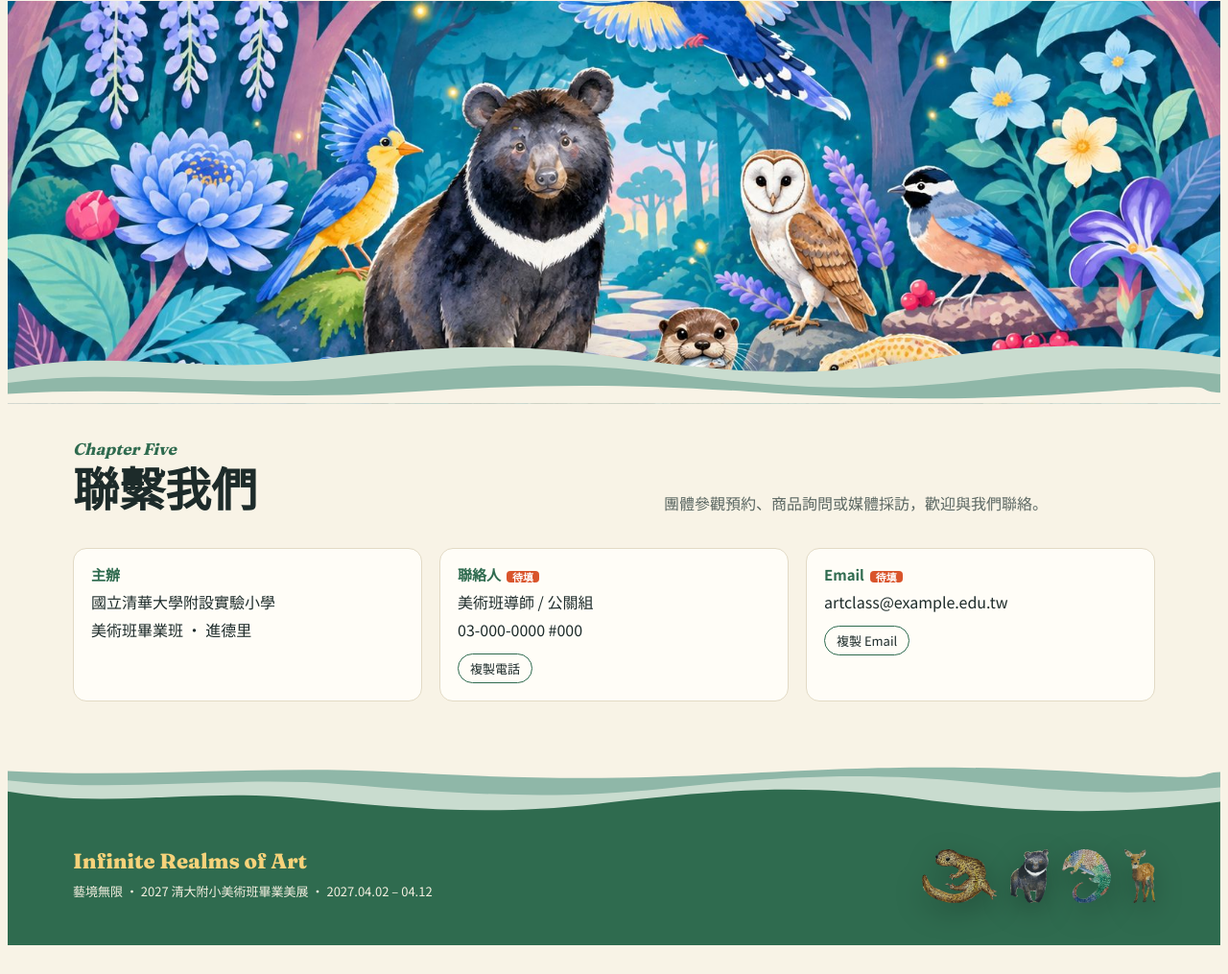
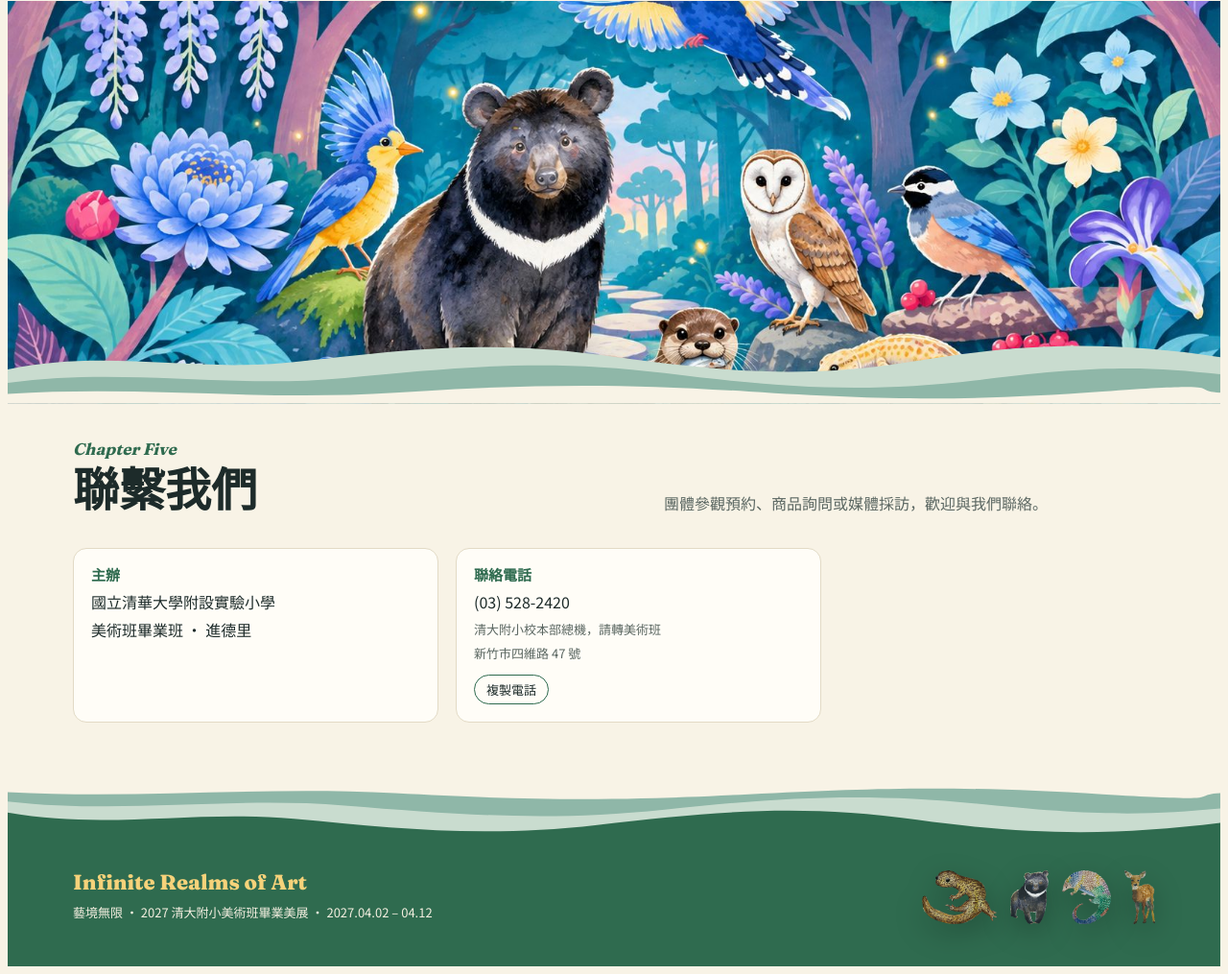
Before and after one commit to bluerainc/jinde, a plain HTML site: page index.html in a window 1280 px wide. Shown: the part 7298-8313 px from the top of the page at 96% size. Before the commit the page ends 8291 px from the top, so only its background shows below. Drawn offline with Linux system fonts and the light colour scheme; a web font is replaced by a local one.

Commit message:
聯絡電話改為清大附小校本部，移除 Email

```diff
--- a/index.html
+++ b/index.html
@@ -210,7 +210,8 @@ section{position:relative}
 .shop-note{margin-top:16px;font-size:13px;color:var(--ink-soft)}
 
 /* contact */
-.contact{display:grid;grid-template-columns:repeat(3,minmax(0,1fr));gap:18px}
+.contact{display:grid;grid-template-columns:repeat(2,minmax(0,1fr));gap:18px;max-width:780px}
+.c .note{font-size:13px;color:var(--ink-soft);margin-top:2px}
 @media (max-width:760px){.contact{grid-template-columns:minmax(0,1fr)}}
 .c{background:var(--sheet);border:1px solid var(--line);border-radius:14px;padding:18px}
 .c h3{font-size:15px;color:var(--moss);margin-bottom:6px;font-family:var(--f-body)}
@@ -381,8 +382,7 @@ footer .critters img{height:56px;width:auto;max-width:none}
     <div class="chap"><div><span class="no">Chapter Five</span><h2>聯繫我們</h2></div><p>團體參觀預約、商品詢問或媒體採訪，歡迎與我們聯絡。</p></div>
     <div class="contact">
       <div class="c"><h3>主辦</h3><p>國立清華大學附設實驗小學<br>美術班畢業班 · 進德里</p></div>
-      <div class="c"><h3>聯絡人<span class="todo">待填</span></h3><p class="val" id="contactName">美術班導師 / 公關組</p><p class="val" id="contactPhone">03-000-0000 #000</p><button class="copy" type="button" data-copy="contactPhone">複製電話</button></div>
-      <div class="c"><h3>Email<span class="todo">待填</span></h3><p class="val" id="contactMail">artclass@example.edu.tw</p><button class="copy" type="button" data-copy="contactMail">複製 Email</button></div>
+      <div class="c"><h3>聯絡電話</h3><p class="val" id="contactPhone">(03) 528-2420</p><p class="note">清大附小校本部總機，請轉美術班</p><p class="note">新竹市四維路 47 號</p><button class="copy" type="button" data-copy="contactPhone">複製電話</button></div>
     </div>
   </div>
 </section>
```
